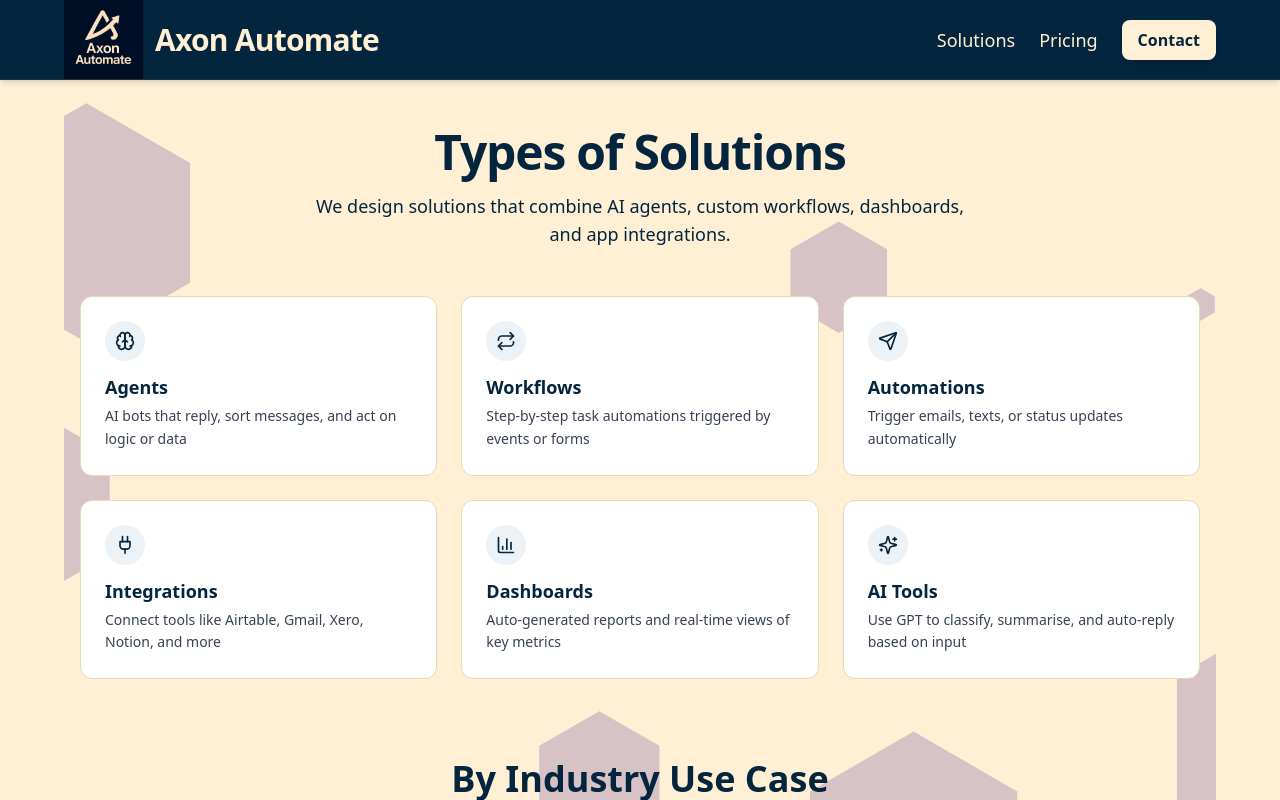
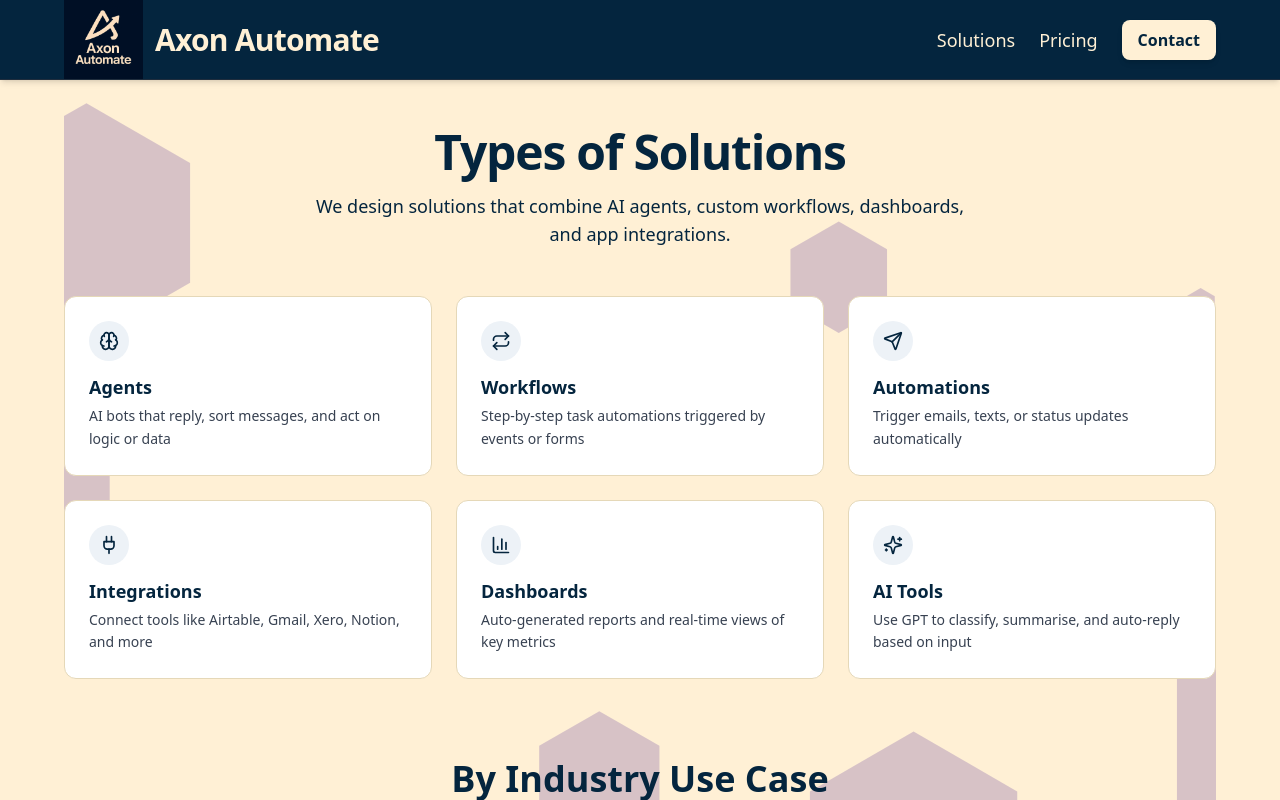
Before and after one commit to trimdex445/axon-automate, a Next.js app: page /solutions in a window 1280 px wide. Shown: the top 800 px of the page. Built offline with nearby package versions, Linux system fonts and the light colour scheme.

Commit message:
Fix full-width background SVG cutoff issue on Solutions page

```diff
--- a/pages/solutions.tsx
+++ b/pages/solutions.tsx
@@ -79,14 +79,13 @@ export default function SolutionsPage() {
 
   return (
     <Layout>
-      <section className="relative py-12 px-4 bg-[#fff0d5] overflow-hidden">
-        <div className="absolute inset-0 w-full pointer-events-none z-0">
-          <img
-            src="/assets/illustrations/polygon-scatter-haikei-full.svg"
-            alt="Decorative Scatter"
-            className="w-full h-full object-cover opacity-30"
-          />
-        </div>
+      <section className="relative py-12 px-0 bg-[#fff0d5] overflow-hidden w-full">
+        {/* Full-width SVG background */}
+        <img
+          src="/assets/illustrations/polygon-scatter-haikei-full.svg"
+          alt="Decorative Scatter"
+          className="absolute inset-0 w-full h-full object-cover opacity-30 z-0"
+        />
 
         <div className="relative z-10 max-w-6xl mx-auto text-center">
           <h1 className="text-5xl font-extrabold text-[#04253e] mb-4 tracking-tight">Types of Solutions</h1>
```
